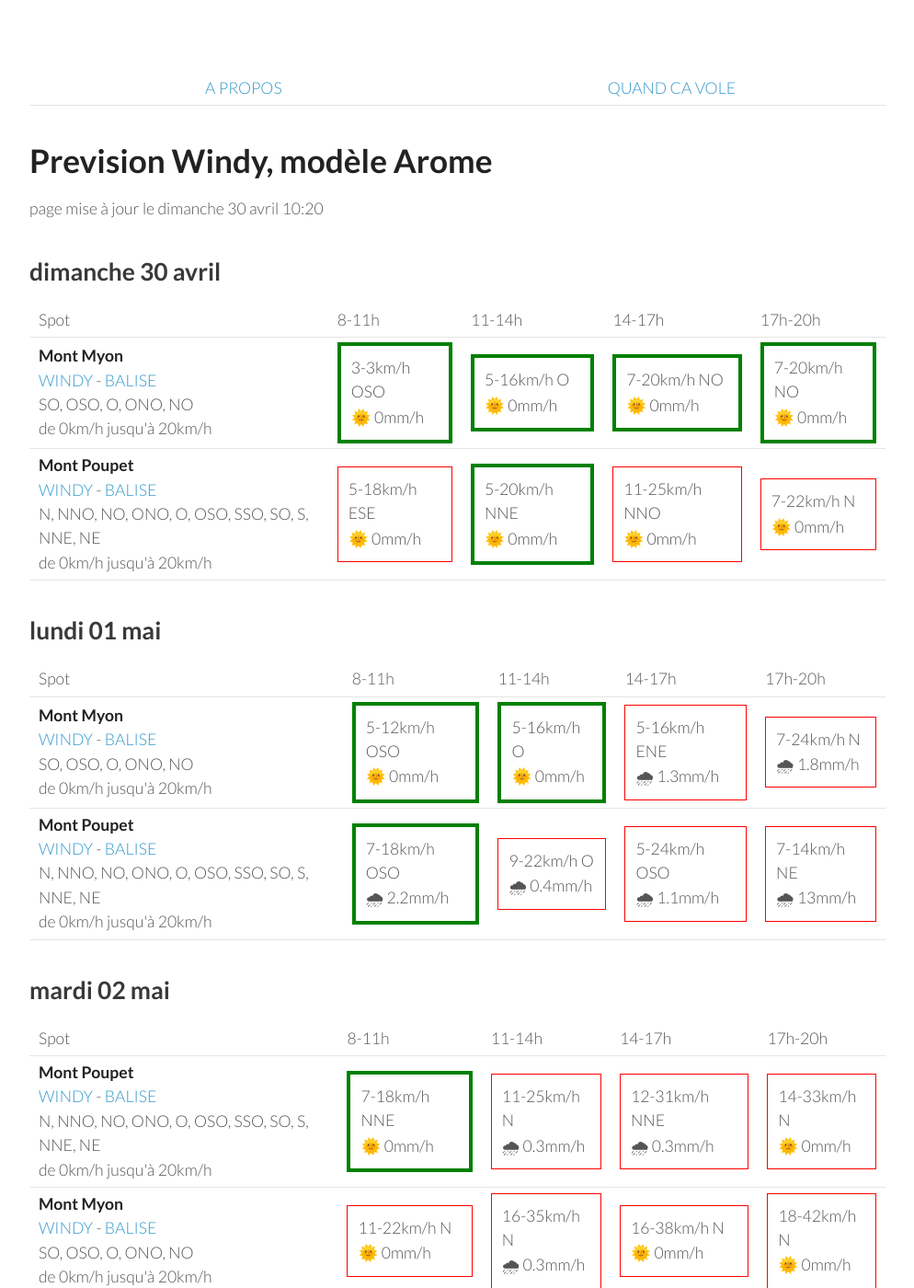
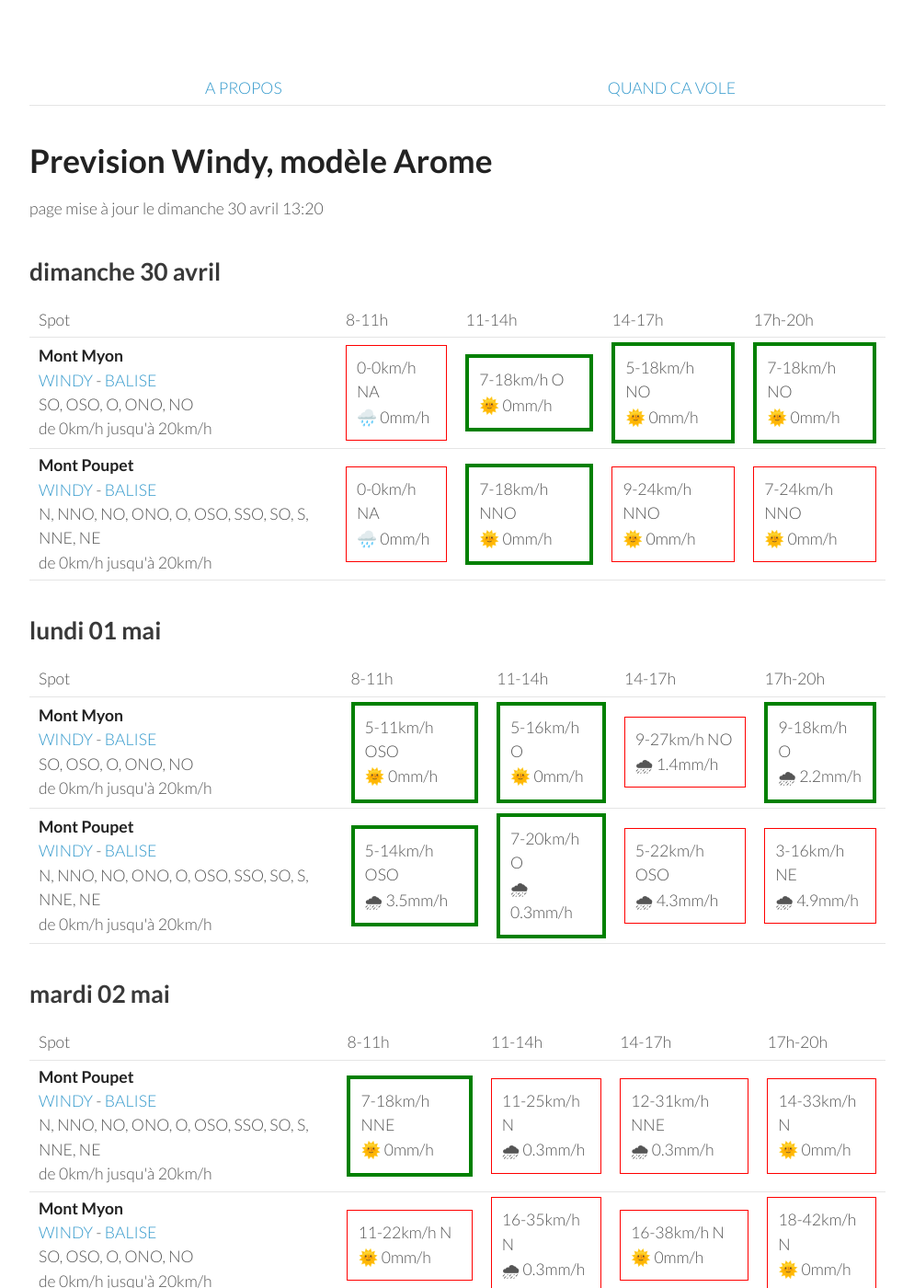
Before and after one commit to parapente-dans-le-nord/parapente-dans-le-nord.github.io, a Jekyll site: the page built from jura.markdown, in a window 1280 px wide and 1400 px high. Shown: the whole window at 92% size, without its empty margins (26-1020 px from the left). Built offline with Jekyll 4.4.1, drawn with Linux system fonts in a browser that asks for light colours.

Commit message:
update index.markdown

```diff
--- a/jura.markdown
+++ b/jura.markdown
@@ -7,7 +7,7 @@ title:  "Tous les spots"
 {: .links}
 
 # Prevision Windy, modèle Arome
-page mise à jour le dimanche 30 avril 10:20
+page mise à jour le dimanche 30 avril 13:20
 
 ## dimanche 30 avril
 
@@ -24,21 +24,19 @@ page mise à jour le dimanche 30 avril 10:20
 <tr>
         <td><strong>Mont Myon</strong><br><a href="https://windy.com/46.331/5.397?45.898,5.394,8,m:eWoagj8">WINDY</a> - <span class=""><a href="http://www.balisemeteo.com/balise.php?idBalise=70">BALISE</a> </span><br> <span class="vent-favorable">SO, OSO, O, ONO, NO</span><br><span class="force-vent">de 0km/h jusqu'à 20km/h</span> </td>
 
-            <td><div class="flyable"><p>3-3km/h OSO</p><p>🌞 0mm/h</p></div></td>
-            <td><div class="flyable"><p>5-16km/h O</p><p>🌞 0mm/h</p></div></td>
-            <td><div class="flyable"><p>7-20km/h NO</p><p>🌞 0mm/h</p></div></td>
-            <td><div class="flyable"><p>7-20km/h NO</p><p>🌞 0mm/h</p></div></td>
-
+            <td><div class="not-flyable"><p>0-0km/h NA</p><p>🌧️ 0mm/h</p></div></td>
+            <td><div class="flyable"><p>7-18km/h O</p><p>🌞 0mm/h</p></div></td>
+            <td><div class="flyable"><p>5-18km/h NO</p><p>🌞 0mm/h</p></div></td>
+            <td><div class="flyable"><p>7-18km/h NO</p><p>🌞 0mm/h</p></div></td>
 
     </tr>
 <tr>
         <td><strong>Mont Poupet</strong><br><a href="https://windy.com/46.970/5.876?46.541,5.876,8">WINDY</a> - <span class=""><a href="http://www.balisemeteo.com/balise.php?idBalise=92">BALISE</a> </span><br> <span class="vent-favorable">N, NNO, NO, ONO, O, OSO, SSO, SO, S, NNE, NE</span><br><span class="force-vent">de 0km/h jusqu'à 20km/h</span> </td>
 
-            <td><div class="not-flyable"><p>5-18km/h ESE</p><p>🌞 0mm/h</p></div></td>
-            <td><div class="flyable"><p>5-20km/h NNE</p><p>🌞 0mm/h</p></div></td>
-            <td><div class="not-flyable"><p>11-25km/h NNO</p><p>🌞 0mm/h</p></div></td>
-            <td><div class="not-flyable"><p>7-22km/h N</p><p>🌞 0mm/h</p></div></td>
-
+            <td><div class="not-flyable"><p>0-0km/h NA</p><p>🌧️ 0mm/h</p></div></td>
+            <td><div class="flyable"><p>7-18km/h NNO</p><p>🌞 0mm/h</p></div></td>
+            <td><div class="not-flyable"><p>9-24km/h NNO</p><p>🌞 0mm/h</p></div></td>
+            <td><div class="not-flyable"><p>7-24km/h NNO</p><p>🌞 0mm/h</p></div></td>
 
     </tr>
 
@@ -60,20 +58,20 @@ page mise à jour le dimanche 30 avril 10:20
 <tr>
         <td><strong>Mont Myon</strong><br><a href="https://windy.com/46.331/5.397?45.898,5.394,8,m:eWoagj8">WINDY</a> - <span class=""><a href="http://www.balisemeteo.com/balise.php?idBalise=70">BALISE</a> </span><br> <span class="vent-favorable">SO, OSO, O, ONO, NO</span><br><span class="force-vent">de 0km/h jusqu'à 20km/h</span> </td>
 
-            <td><div class="flyable"><p>5-12km/h OSO</p><p>🌞 0mm/h</p></div></td>
+            <td><div class="flyable"><p>5-11km/h OSO</p><p>🌞 0mm/h</p></div></td>
             <td><div class="flyable"><p>5-16km/h O</p><p>🌞 0mm/h</p></div></td>
-            <td><div class="not-flyable"><p>5-16km/h ENE</p><p>🌧 1.3mm/h</p></div></td>
-            <td><div class="not-flyable"><p>7-24km/h N</p><p>🌧 1.8mm/h</p></div></td>
+            <td><div class="not-flyable"><p>9-27km/h NO</p><p>🌧 1.4mm/h</p></div></td>
+            <td><div class="flyable"><p>9-18km/h O</p><p>🌧 2.2mm/h</p></div></td>
 
 
     </tr>
 <tr>
         <td><strong>Mont Poupet</strong><br><a href="https://windy.com/46.970/5.876?46.541,5.876,8">WINDY</a> - <span class=""><a href="http://www.balisemeteo.com/balise.php?idBalise=92">BALISE</a> </span><br> <span class="vent-favorable">N, NNO, NO, ONO, O, OSO, SSO, SO, S, NNE, NE</span><br><span class="force-vent">de 0km/h jusqu'à 20km/h</span> </td>
 
-            <td><div class="flyable"><p>7-18km/h OSO</p><p>🌧 2.2mm/h</p></div></td>
-            <td><div class="not-flyable"><p>9-22km/h O</p><p>🌧 0.4mm/h</p></div></td>
-            <td><div class="not-flyable"><p>5-24km/h OSO</p><p>🌧 1.1mm/h</p></div></td>
-            <td><div class="not-flyable"><p>7-14km/h NE</p><p>🌧 13mm/h</p></div></td>
+            <td><div class="flyable"><p>5-14km/h OSO</p><p>🌧 3.5mm/h</p></div></td>
+            <td><div class="flyable"><p>7-20km/h O</p><p>🌧 0.3mm/h</p></div></td>
+            <td><div class="not-flyable"><p>5-22km/h OSO</p><p>🌧 4.3mm/h</p></div></td>
+            <td><div class="not-flyable"><p>3-16km/h NE</p><p>🌧 4.9mm/h</p></div></td>
 
 
     </tr>
```
